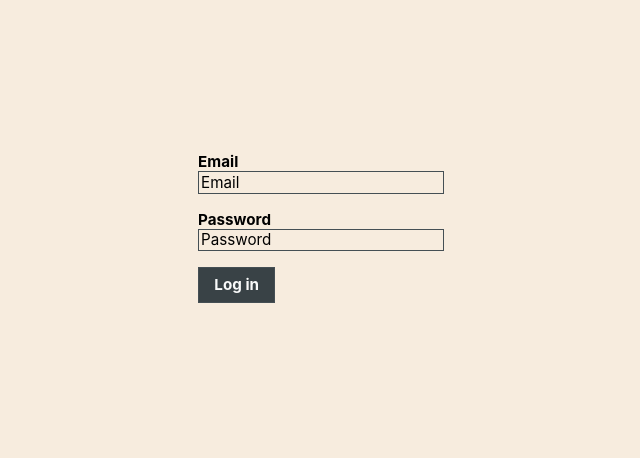
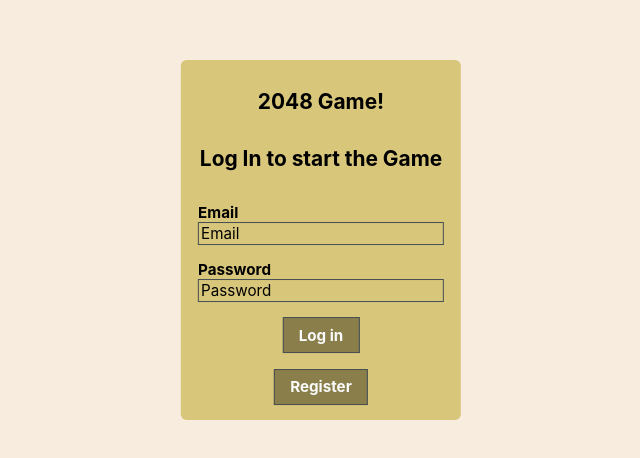
Before and after one commit to webAhead1/2048Game, a React (Create React App) app: page / in a window 1280 px wide. Shown: the part 160-618 px from the top of the page, without its empty margins (319-959 px from the left). Built offline with nearby package versions, Linux system fonts and the light colour scheme.

Commit message:
updated login css and heading component

```diff
--- a/src/App.jsx
+++ b/src/App.jsx
@@ -22,7 +22,7 @@ function App() {
     <main className="App">
       {isLoggedIn ? (
         <div>
-          <Heading />
+          <Heading loginData={loginData} />
 
           <Game
             numbers={numbers}
--- a/src/components/Heading/Heading.jsx
+++ b/src/components/Heading/Heading.jsx
@@ -1,10 +1,12 @@
 import React from "react";
 import "./Heading.css";
 
-function Heading(){
+function Heading(props) {
   return (
     <div className="Heading">
-          <p className="Player-Name">Player Name</p>
+      <p className="Player-Name">
+        Signed in as <h3>{props.loginData.email}</h3>
+      </p>
       <p className="Game-Name">2048</p>
     </div>
   );
--- a/src/components/logIn/LogIn.css
+++ b/src/components/logIn/LogIn.css
@@ -8,20 +8,46 @@ html {
   align-items: center;
   justify-content: center;
   flex-direction: column;
-  gap: 20px;
-  height: 100vh;
+
+  position: absolute;
+  top: 50%;
+  left: 50%;
+  transform: translate(-50%, -50%);
+  background: rgba(199, 177, 66, 0.635);
+  min-width: 250px;
+  padding: 1rem 0;
+  border-radius: 6px;
+}
+.loginTitle {
+  font-size: 1.375rem;
+
+  padding-left: 20px;
+  padding-right: 20px;
+}
+.loginForm {
+  display: flex;
+  flex-direction: column;
+  justify-content: center;
+  gap: 0.75rem;
 }
 
 button,
 input {
   display: block;
   border: 1px solid var(--border);
-
   font: inherit;
   background: none;
   color: inherit;
 }
-
+.relative {
+  position: relative;
+}
+.iconEyes {
+  position: absolute;
+  right: 0.25rem;
+  top: 50%;
+  transform: translateY(-50%);
+}
 label {
   display: block;
   margin-top: 1rem;
@@ -32,7 +58,7 @@ button {
   margin-top: 1rem;
   padding: 0.5rem 1rem;
   font-weight: bold;
-  background-color: var(--text);
+  background-color: rgba(95, 85, 48, 0.635);
   color: var(--bg);
   cursor: pointer;
 }
@@ -42,7 +68,7 @@ input::placeholder {
   opacity: 1;
 }
 
-ul {
-  list-style: none;
-  padding: 0;
+.FormBtnLogin {
+  display: flex;
+  justify-content: center;
 }
--- a/src/components/logIn/LogIn.jsx
+++ b/src/components/logIn/LogIn.jsx
@@ -4,7 +4,7 @@ function LogIn(props) {
   const onChange =
     (stateKey) =>
     ({ target }) =>
-      props.setLoginData({ ...loginData, [stateKey]: target.value });
+      props.setLoginData({ ...props.loginData, [stateKey]: target.value });
 
   const onSubmit = (event) => {
     props.setIsLoggedIn(true);
@@ -12,7 +12,9 @@ function LogIn(props) {
   };
   return (
     <div className="login">
-      <form onSubmit={onSubmit}>
+      <h1 className="loginTitle">2048 Game!</h1>
+      <h2 className="loginTitle">Log In to start the Game</h2>
+      <form className="logInForm" onSubmit={onSubmit}>
         <label htmlFor="email">Email</label>
         <input
           type="email"
@@ -32,8 +34,12 @@ function LogIn(props) {
           onChange={onChange("password")}
           value={props.loginData.password}
         />
-
-        <button type="submit">Log in</button>
+        <div className="FormBtnLogin">
+          <button type="submit">Log in</button>
+        </div>
+        <div className="FormBtnLogin">
+          <button type="button">Register</button>
+        </div>
       </form>
     </div>
   );
```
Lines whose indentation alone changed are shown as unchanged.
